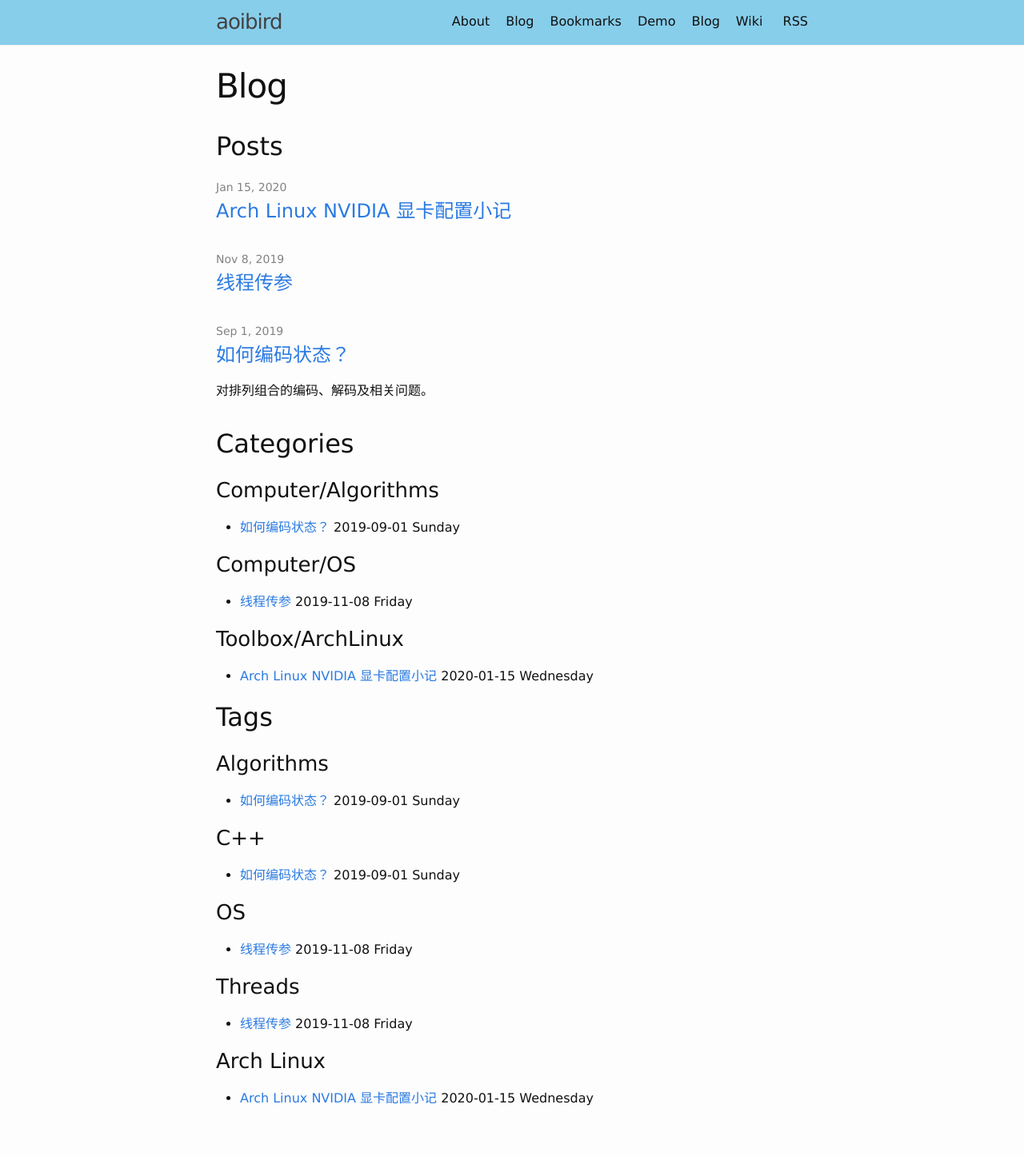
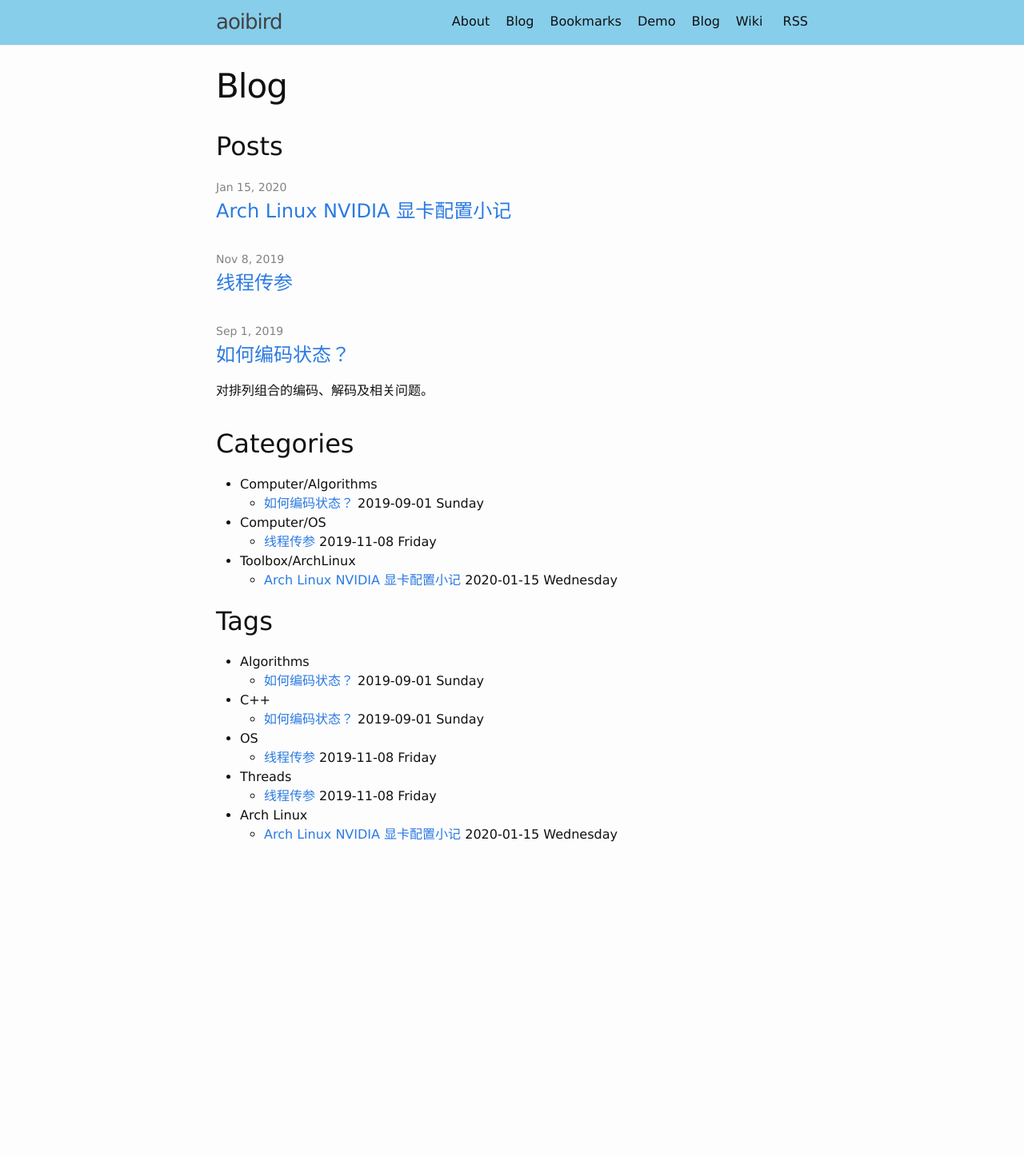
Before and after one commit to aoibird/aoibird.github.io, a Jekyll site: the page built from blog.md, in a window 1280 px wide. Shown: the whole page at 80% size. Built offline with Jekyll 4.4.1, drawn with Linux system fonts in a browser that asks for light colours; after the commit the page ends 1116 px from its top, so only the background shows below that.

Commit message:
Modify the blog page

```diff
--- a/blog.md
+++ b/blog.md
@@ -26,25 +26,33 @@ permalink: /blog/
   </ul>
   {%- endif -%}
 
+
   <h2>Categories</h2>
+  <ul>
   {% for category in site.categories %}
   {%- assign date_format = site.minima.date_format | default: "%Y-%m-%d %A" -%}
-    <h3>{{ category[0] }}</h3>
+    <li>{{ category[0] }}
     <ul>
     {% for post in category[1] %}
     <li><a href="{{ post.url }}">{{ post.title }}</a> {{ post.date | date: date_format }}</li>
     {% endfor %}
     </ul>
+    </li>
   {% endfor %}
+  </ul>
+
 
   <h2>Tags</h2>
+  <ul>
   {% for tag in site.tags %}
   {%- assign date_format = site.minima.date_format | default: "%Y-%m-%d %A" -%}
-    <h3>{{ tag[0] }}</h3>
+    <li>{{ tag[0] }}
     <ul>
     {% for post in tag[1] %}
     <li><a href="{{ post.url }}">{{ post.title }}</a> {{ post.date | date: date_format }}</li>
     {% endfor %}
     </ul>
+    </li>
   {% endfor %}
+  </ul>
 </div>
```
